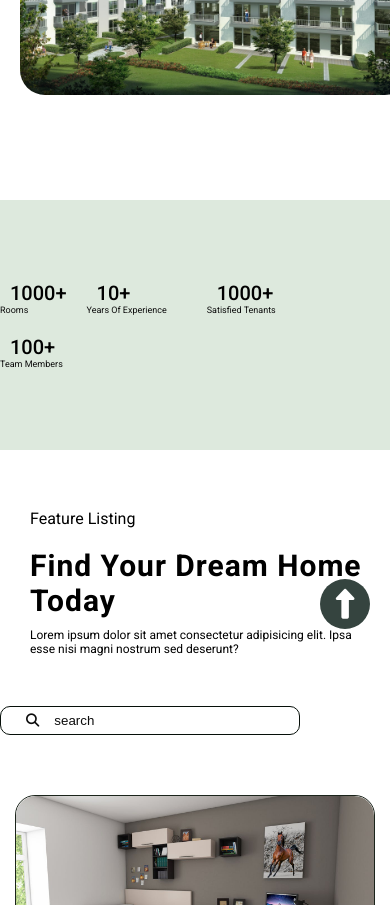
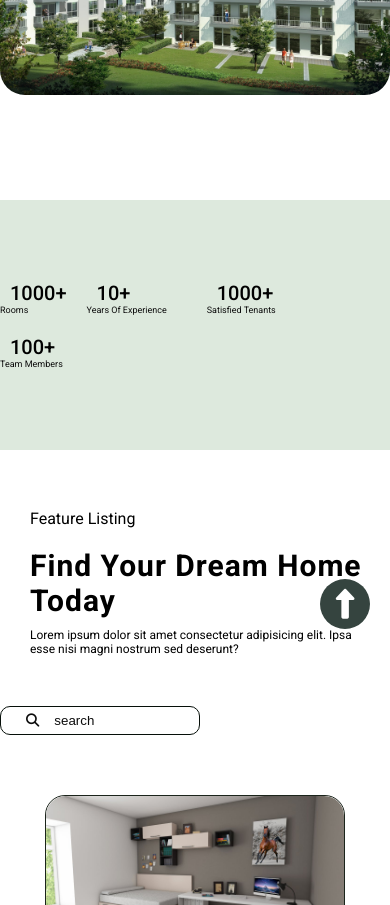
Before and after one commit to Naominm/URBAN-HAVEN, a website built with Vite: page index.html in a window 390 px wide. Shown: the part 195-1100 px from the top of the page. Built offline with nearby package versions, Linux system fonts and the light colour scheme; files whose address does not match are found by name.

Commit message:
Add rensposivity to the hero

```diff
--- a/src/style.css
+++ b/src/style.css
@@ -280,6 +280,7 @@ body {
   .images-container {
     display: none;
   }
+
   .images-container img {
     display: none;
   }
@@ -322,28 +323,16 @@ body {
     text-align: center;
     /* border: 2px solid red; */
   }
-  .image-container {
-    width: 75rem;
-    margin-left: 0;
-  }
-  .image-container img {
-    width: 100%;
-    margin-left: 0;
-  }
 
   .title {
     line-height: 3rem;
     font-size: 2.5xrem;
   }
-
   .image-container {
-    width: 60rem;
-    /* border: 2px solid green; */
-    overflow: hidden;
-    margin-left: 2rem;
+    width: 20rem;
+    margin-left: 0rem;
   }
   .image-container img {
-    width: 100%;
     object-fit: cover;
   }
 }
@@ -587,13 +576,14 @@ body {
 @media screen and (max-width: 75em) {
   .search {
     margin-left: 2rem;
+    width: 40rem;
   }
 }
 @media screen and (max-width: 43.75em) {
   .search {
     padding-top: 0.9rem;
     padding-bottom: 0.9rem;
-    width: 60rem;
+    width: 30rem;
     gap: 6rem;
     margin-left: 0;
   }
@@ -610,7 +600,7 @@ body {
   .search {
     padding-top: 0.1rem;
     padding-bottom: 0.1rem;
-    width: 45rem;
+    width: 30rem;
     gap: 2rem;
     margin-left: 0;
     font-size: 1rem;
@@ -625,7 +615,7 @@ body {
 }
 @media screen and (max-width: 28.125em) {
   .search {
-    width: 30rem;
+    width: 20rem;
   }
   .search p {
     display: none;
@@ -921,6 +911,9 @@ body {
 }
 
 @media screen and (max-width: 50em) {
+  .feature-img-container {
+    width: 30rem;
+  }
   .footer-container {
     flex-wrap: wrap;
     gap: 4rem;
```
